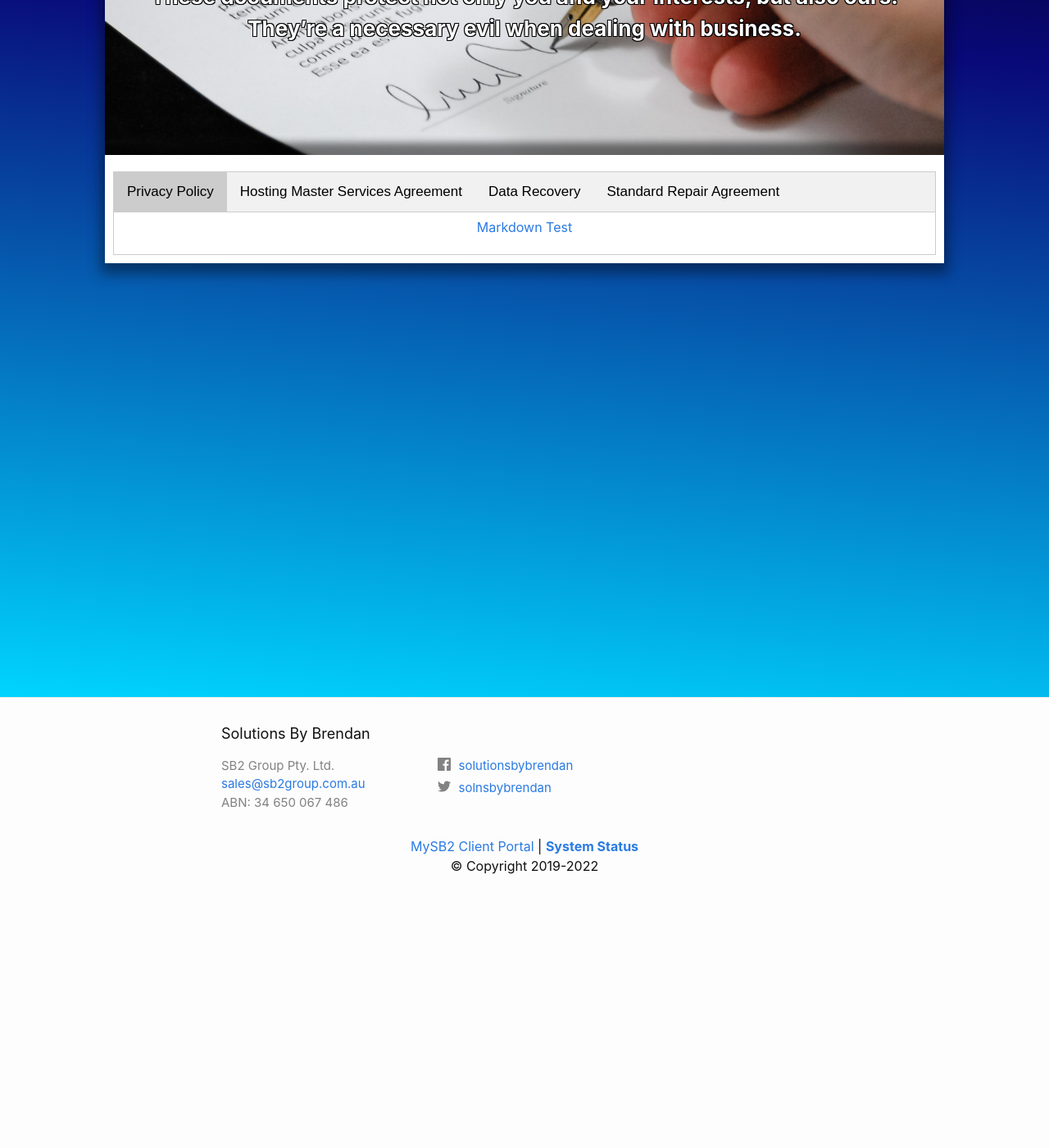
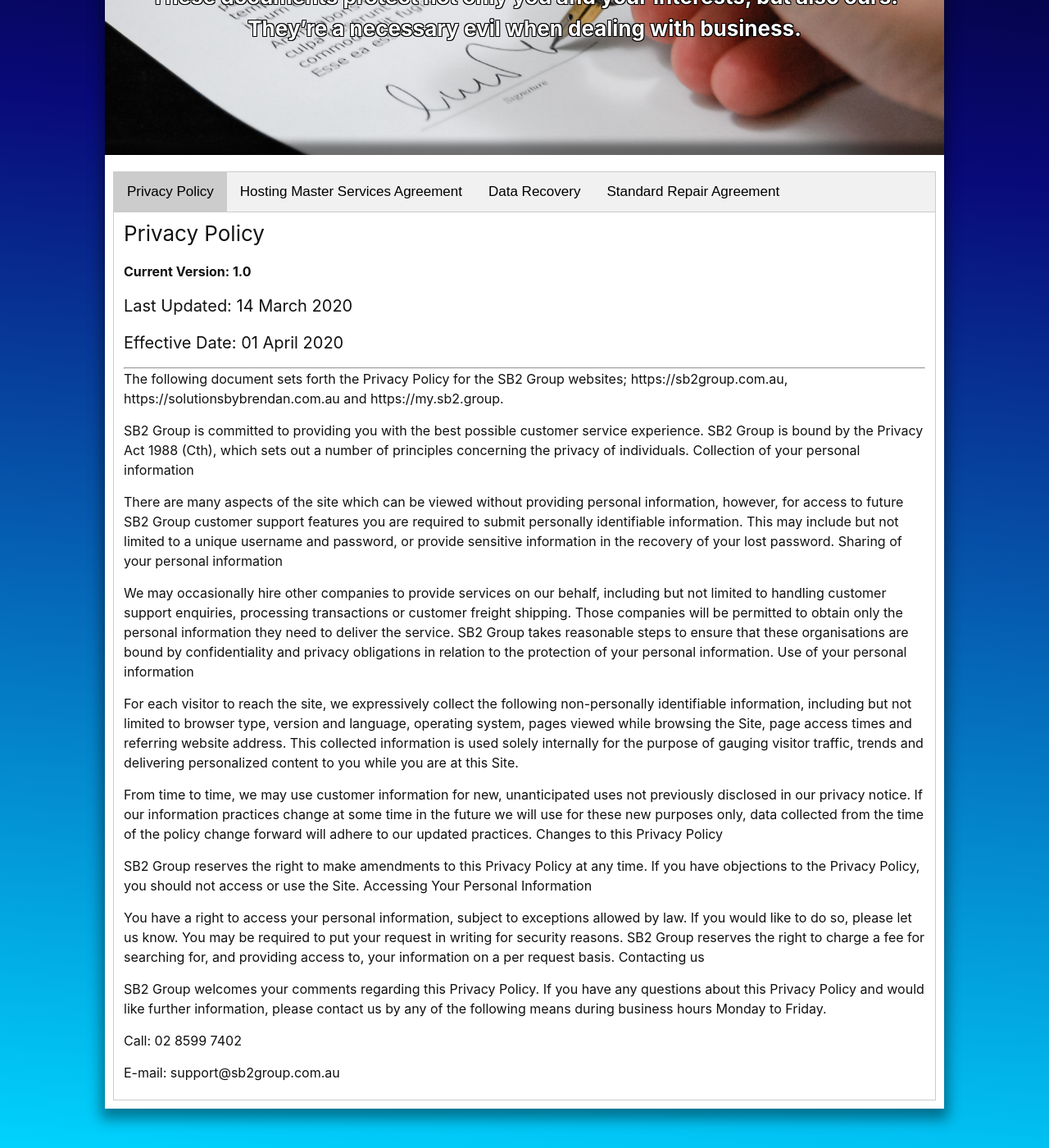
Before and after one commit to iKill101/sb2-grp, a Jekyll site: the page built from legal.markdown, in a window 1280 px wide and 1400 px high, scrolled down 302 px. Shown: the whole window at 82% size. Built offline with Jekyll 4.4.1, drawn with Linux system fonts in a browser that asks for light colours; nearby versions of some CDN libraries.

Commit message:
changed privacy policy to use markdown

```diff
--- a/legal.markdown
+++ b/legal.markdown
@@ -122,10 +122,45 @@ permalink: /legal/
         <button class="tablinks" onclick="openTab(event, 'SRA')">Standard Repair Agreement</button>
 </div>
 
-<div id="Privacy Policy" class="tabcontent" markdown="1">
+<div id="Privacy Policy" class="tabcontent" markdown="1" style="text-align: left;">
 
-[Markdown Test](/)
+### Privacy Policy
 
+**Current Version: 1.0**
+
+#### Last Updated: 14 March 2020
+
+#### Effective Date: 01 April 2020
+
+---
+
+The following document sets forth the Privacy Policy for the SB2 Group websites; https://sb2group.com.au, https://solutionsbybrendan.com.au and https://my.sb2.group.
+
+SB2 Group is committed to providing you with the best possible customer service experience. SB2 Group is bound by the Privacy Act 1988 (Cth), which sets out a number of principles concerning the privacy of individuals.
+Collection of your personal information
+
+There are many aspects of the site which can be viewed without providing personal information, however, for access to future SB2 Group customer support features you are required to submit personally identifiable information. This may include but not limited to a unique username and password, or provide sensitive information in the recovery of your lost password.
+Sharing of your personal information
+
+We may occasionally hire other companies to provide services on our behalf, including but not limited to handling customer support enquiries, processing transactions or customer freight shipping. Those companies will be permitted to obtain only the personal information they need to deliver the service. SB2 Group takes reasonable steps to ensure that these organisations are bound by confidentiality and privacy obligations in relation to the protection of your personal information.
+Use of your personal information
+
+For each visitor to reach the site, we expressively collect the following non-personally identifiable information, including but not limited to browser type, version and language, operating system, pages viewed while browsing the Site, page access times and referring website address. This collected information is used solely internally for the purpose of gauging visitor traffic, trends and delivering personalized content to you while you are at this Site.
+
+From time to time, we may use customer information for new, unanticipated uses not previously disclosed in our privacy notice. If our information practices change at some time in the future we will use for these new purposes only, data collected from the time of the policy change forward will adhere to our updated practices.
+Changes to this Privacy Policy
+
+SB2 Group reserves the right to make amendments to this Privacy Policy at any time. If you have objections to the Privacy Policy, you should not access or use the Site.
+Accessing Your Personal Information
+
+You have a right to access your personal information, subject to exceptions allowed by law. If you would like to do so, please let us know. You may be required to put your request in writing for security reasons. SB2 Group reserves the right to charge a fee for searching for, and providing access to, your information on a per request basis.
+Contacting us
+
+SB2 Group welcomes your comments regarding this Privacy Policy. If you have any questions about this Privacy Policy and would like further information, please contact us by any of the following means during business hours Monday to Friday.
+
+Call: 02 8599 7402
+
+E-mail: support@sb2group.com.au
 </div>
 
 <div id="HostingMSA" class="tabcontent">
```
Also changed, not shown: 2 other files.
